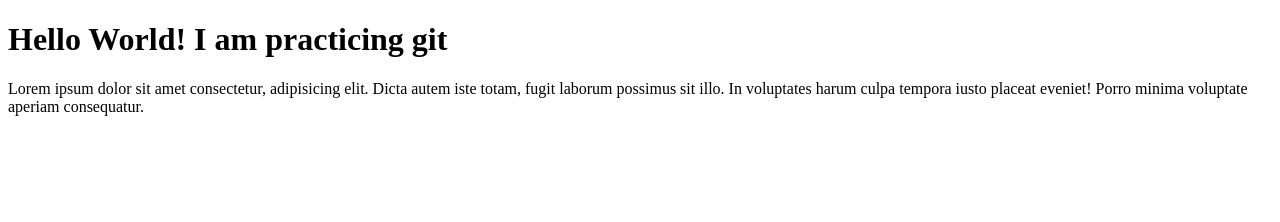
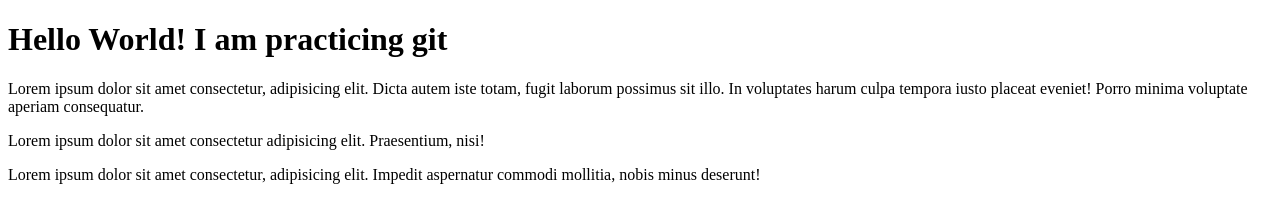
Before and after one commit to Cypher1998/Practicing-Git, a plain HTML site: page index.html in a window 1280 px wide. Drawn offline with Linux system fonts and the light colour scheme.

Commit message:
changes made

```diff
--- a/index.html
+++ b/index.html
@@ -13,5 +13,13 @@
       totam, fugit laborum possimus sit illo. In voluptates harum culpa tempora
       iusto placeat eveniet! Porro minima voluptate aperiam consequatur.
     </p>
+    <p>
+      Lorem ipsum dolor sit amet consectetur adipisicing elit. Praesentium,
+      nisi!
+    </p>
+    <p>
+      Lorem ipsum dolor sit amet consectetur, adipisicing elit. Impedit
+      aspernatur commodi mollitia, nobis minus deserunt!
+    </p>
   </body>
 </html>
```
